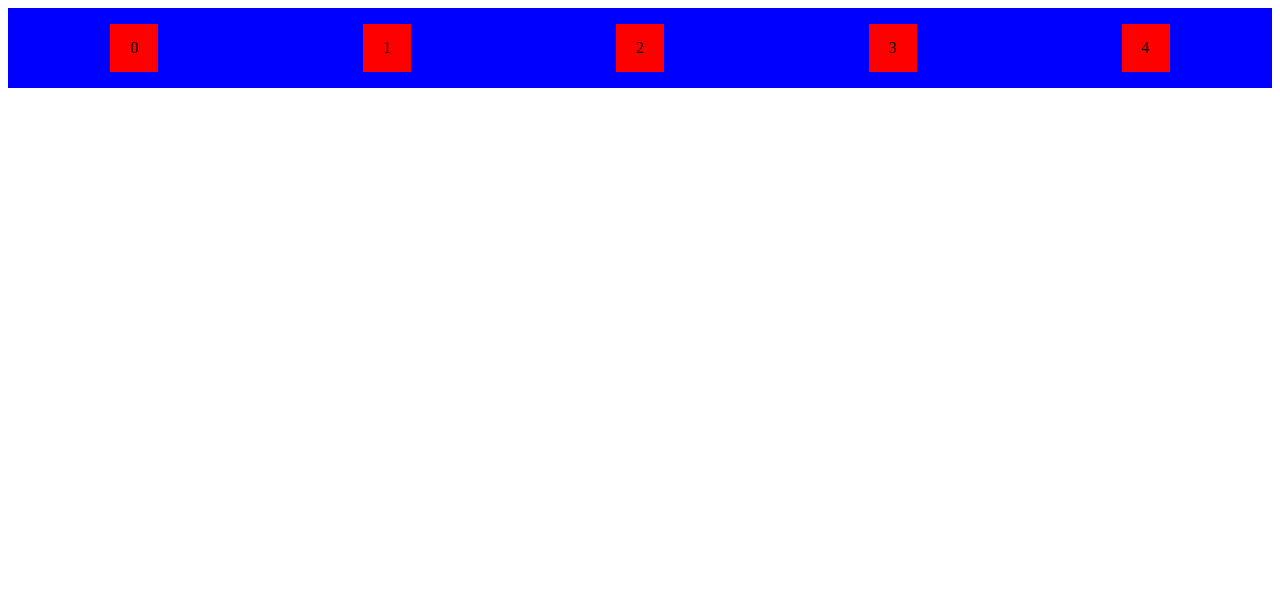
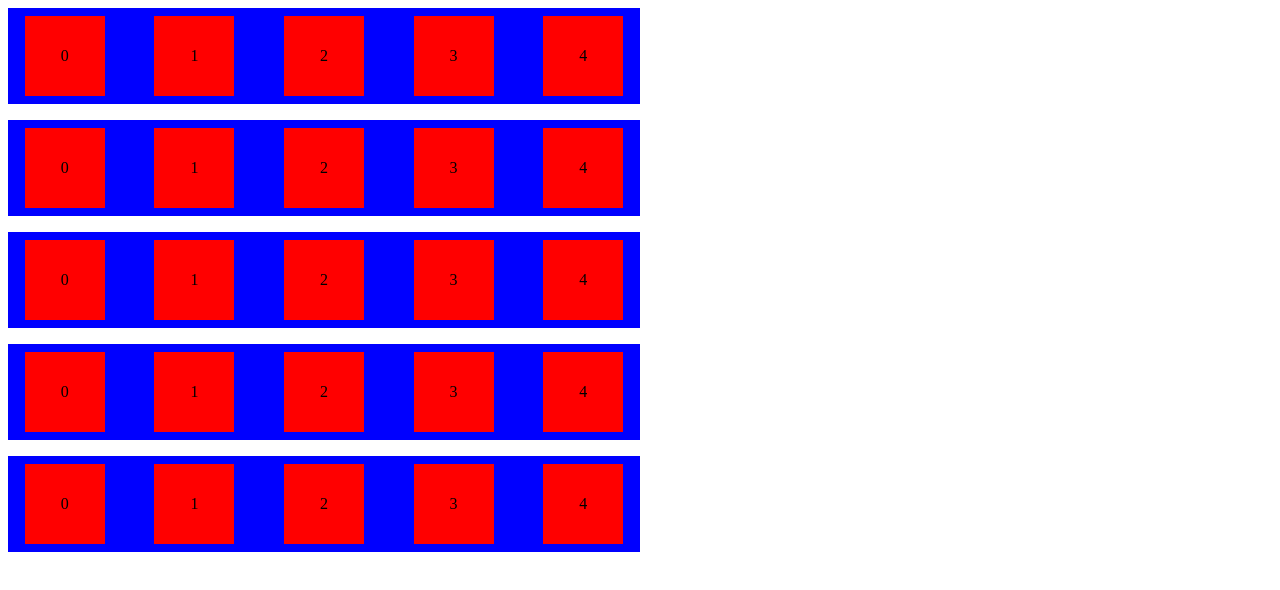
Before and after one commit to StephTorres22/wordle_clone, a React (Vite) app: page / in a window 1280 px wide. Shown: the top 590 px of the page. Built offline with nearby package versions, Linux system fonts and the light colour scheme.

Commit message:
just adding attempts

```diff
--- a/src/App.jsx
+++ b/src/App.jsx
@@ -1,11 +1,14 @@
 import "./App.css";
-import LetterBox from "./components/LetterBox";
+
 import Line from "./components/Line";
 
 function App() {
+  const attempts = [1, 2, 3, 4, 5];
   return (
     <>
-      <Line count={5} />
+      {attempts.map((attempt) => {
+        return <Line count={5} key={attempt} />;
+      })}
     </>
   );
 }
--- a/src/components/LetterBox.jsx
+++ b/src/components/LetterBox.jsx
@@ -1,8 +1,8 @@
 /* eslint-disable react/prop-types */
 function LetterBox({ children }) {
   const styles = {
-    height: "3rem",
-    width: "3rem",
+    height: "5rem",
+    width: "5rem",
     backgroundColor: "red",
     placeSelf: "center",
     display: "flex",
--- a/src/components/Line.jsx
+++ b/src/components/Line.jsx
@@ -6,9 +6,10 @@ function Line({ count }) {
     display: "grid",
     gridTemplateColumns: "repeat(5, 1fr)",
     gridTemplateRows: "1fr",
-
-    height: "5rem",
-    width: "100%",
+    height: "6rem",
+    width: "50%",
+    gap: "1rem",
+    marginBottom: "1rem",
     backgroundColor: "blue",
   };
   const letters = [];
```
